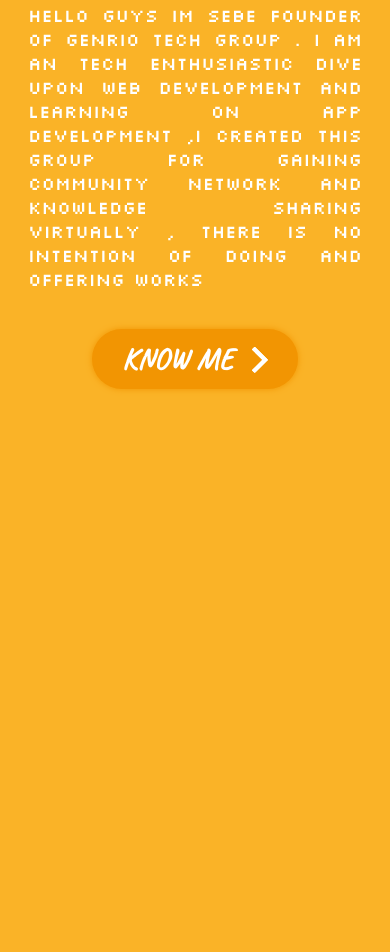
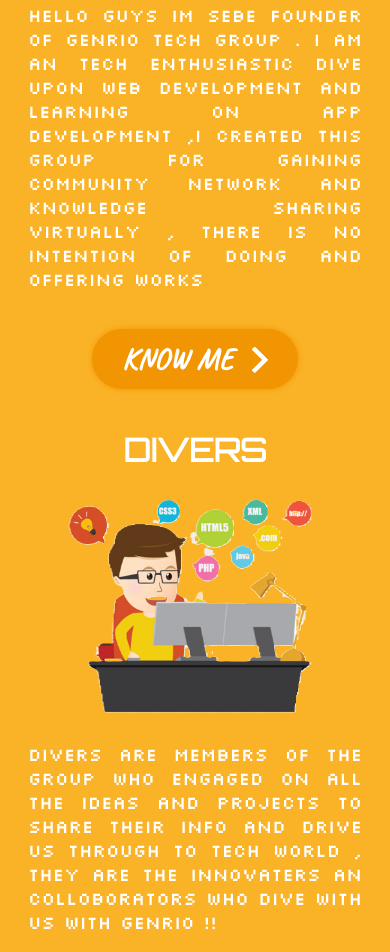
Before and after one commit to Sebe2k04/GenRio, a plain HTML site: page founder.html in a window 390 px wide. Shown: the part 1072-2024 px from the top of the page. Before the commit the page ends 1489 px from the top, so only its background shows below. Drawn offline with Linux system fonts and the light colour scheme; a web font is replaced by a local one.

Commit message:
seventh commit

```diff
--- a/css/style_founder.css
+++ b/css/style_founder.css
@@ -40,8 +40,15 @@ p{
 .founder{
     margin-top: 100px;
 }
-
-
+.divers img{
+    margin: 0;
+    padding: 0;
+    display: flex;
+}
+.divers h1{
+    text-align: center;
+    color: #ffffff;
+}
 
 
 
@@ -50,6 +57,15 @@ p{
         padding-left: 20px;
         padding-right: 20px;
         text-align: justify;
+    }
+    .divers img{
+        position: relative;
+        border-radius: 30px;
+        align-items: center;
+        display: block;
+        margin-left: auto;
+        margin-right: auto;
+        width: 300px;
     }
 }
 @media only screen and (min-width: 601px){
@@ -62,4 +78,8 @@ p{
         padding-right: 50px;
         text-align: justify;
     }
+    .divers img{
+        float: left;
+        width: 40%;
+    }
 }
--- a/founder.html
+++ b/founder.html
@@ -68,6 +68,13 @@
         <br>
 
     </div>
+    <div class="divers">
+        <h1>DIVERS</h1>
+        <img src="img/dive.png" alt="">
+        <p>Divers are members of the group who engaged on all the ideas and projects to share their info and drive us through to tech world , they are the innovaters an colloborators who dive with us with GENRIO !!</p>
+
+    </div>
+
 
 </body>
 </html>
```
Also changed, not shown: img/110511-orange-vector-wave-free-transparent-image-hd.png (deleted), img/dive.png (added), img/diver.png (added), img/divers.jpg (added).
